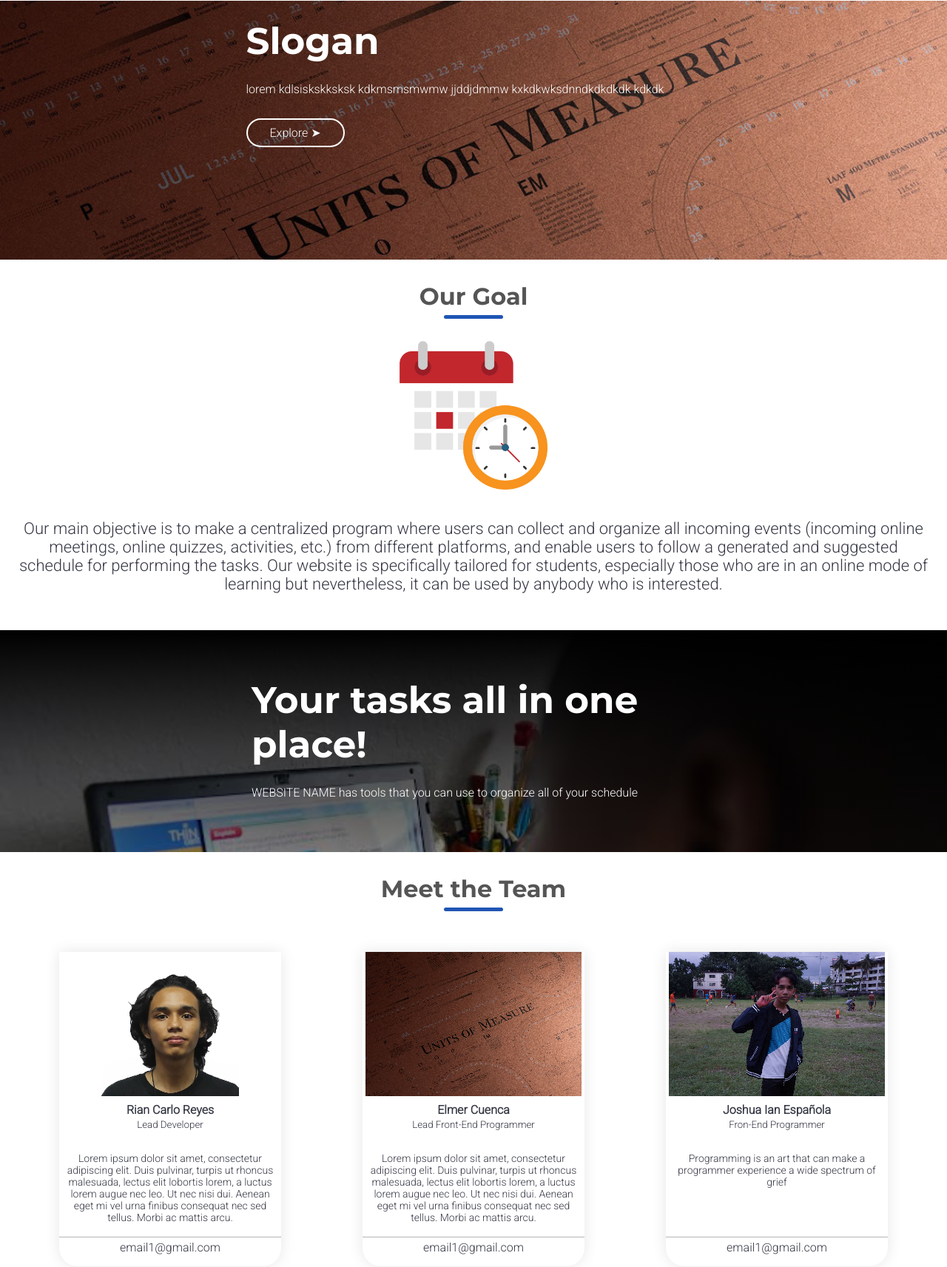
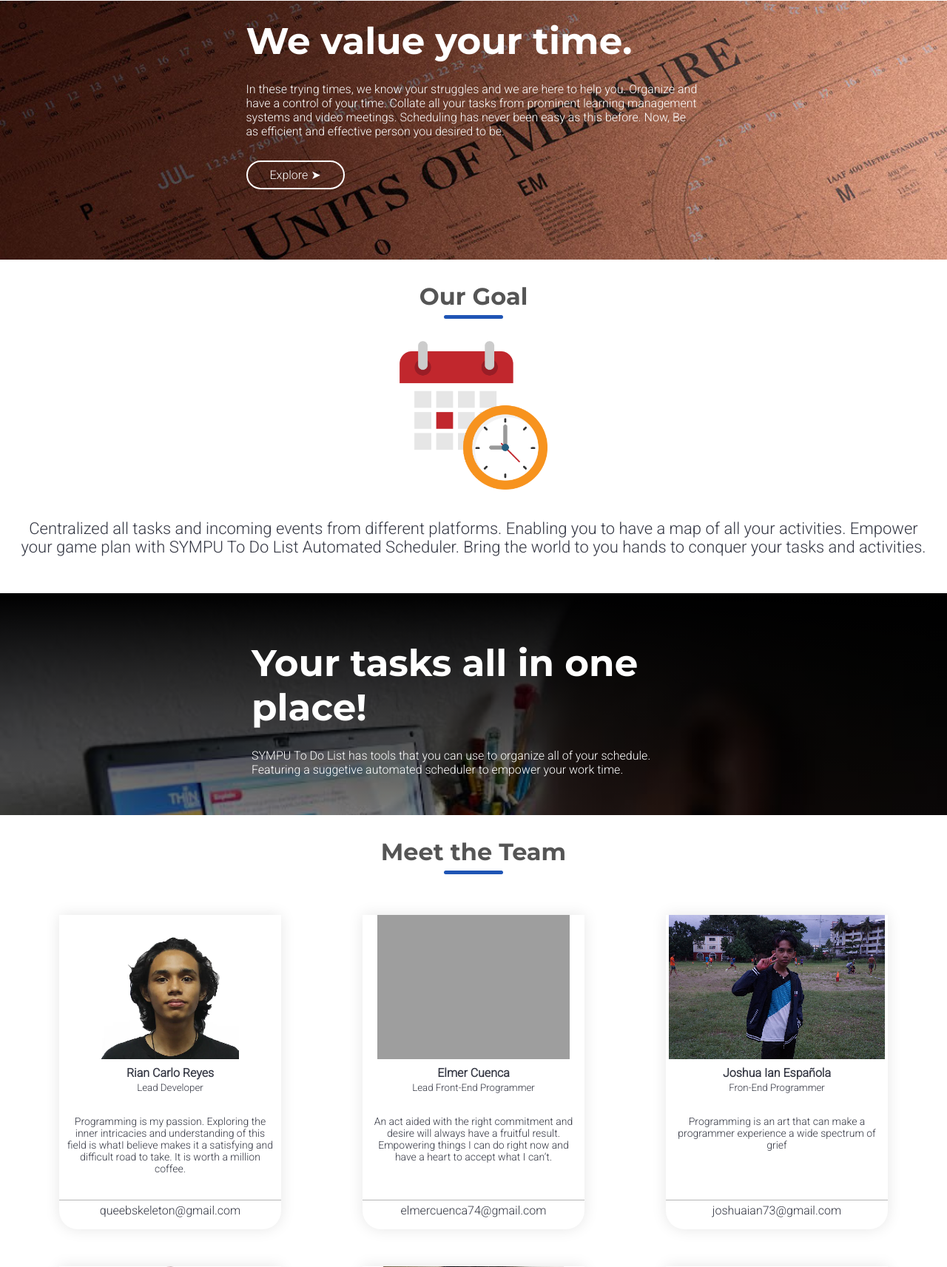
Before and after one commit to QueebSkeleton/sympu-todolist, a PHP site: page / in a window 1280 px wide. Shown: the part 119-1832 px from the top of the page at 74% size. Run offline with PHP 8.4, Linux system fonts and the light colour scheme; grey boxes are pictures that could not be loaded.

Commit message:
added bio and more descriptions

```diff
--- a/index.php
+++ b/index.php
@@ -5,7 +5,7 @@
 				<meta charset ="UTF-8">
 				<meta name="viewport" content="width=device-width, initial-scale=1.0">
 
-				<title>Landing Page</title>
+				<title> SYMPU To Do List | Scheduling Systen</title>
 
 				<link rel="stylesheet" href="style.css">
 
@@ -42,8 +42,8 @@
 					<div class="ClsContainer">
 						<div class="row">
 							<div class="col col1">
-									<h1>Slogan</h1>
-									<p>lorem kdlsiskskksksk kdkmsmsmwmw jjddjdmmw kxkdkwksdnndkdkdkdk kdkdk</p>
+									<h1>We value your time.</h1>
+									<p>In these trying times, we know your struggles and we are here to help you. Organize and have a control of your time. Collate all your tasks from prominent learning management systems and video meetings. Scheduling has never been easy as this before. Now, Be as efficient and effective person you desired to be.</p>
 
 									<a href="" class="ClsBtn">Explore &#10148;</a>
 							</div>
@@ -58,7 +58,8 @@
 								<h1 class="PTitle">Our Goal</h1>
 										<img src="images/GoalIcon.png" width="200px" class="Icon">
 								<p>
-									    Our main objective is to make a centralized program where users can collect and organize all incoming events (incoming online meetings, online quizzes, activities, etc.) from different platforms, and enable users to follow a generated and suggested schedule for performing the tasks. Our website is specifically tailored for students, especially those who are in an online mode of learning but nevertheless, it can be used by anybody who is interested.
+										Centralized all tasks and incoming events from different platforms. Enabling you to have a map of all your activities. Empower your game plan with SYMPU To Do List Automated Scheduler. Bring the world to you hands to conquer your tasks and activities.
+
 
 								</p>
 						</div>
@@ -70,7 +71,7 @@
 						<div class="row">
 							<div class="col col1">
 									<h1>Your tasks all in one place!</h1>
-									<p>WEBSITE NAME has tools that you can use to organize all of your schedule</p>
+									<p>SYMPU To Do List has tools that you can use to organize all of your schedule. Featuring a suggetive automated scheduler to empower your work time.</p>
 
 							</div>
 
@@ -99,10 +100,10 @@
 														<br>
 														<!-- quote -->
 														<div class="quote">
-														<p>Lorem ipsum dolor sit amet, consectetur adipiscing elit. Duis pulvinar, turpis ut rhoncus malesuada, lectus elit lobortis lorem, a luctus lorem augue nec leo. Ut nec nisi dui. Aenean eget mi vel urna finibus consequat nec sed tellus. Morbi ac mattis arcu. </p>
+														<p> Programming is my passion. Exploring the inner intricacies and understanding of this field is whatI believe makes it a satisfying and difficult road to take. It is worth a million coffee.</p>
 														</div>
 														<div class="InfoEmail">
-														<p>email1@gmail.com</p>
+														<p>queebskeleton@gmail.com</p>
 														</div>
 														</form>
 												</div>
@@ -112,7 +113,7 @@
 												<div class="DevCardContainer">
 														<form id="DevFront">
 														<div class="DevImg">
-																	<img src="images/CalBG.jpg">
+																	<img src="images/El.jpg">
 														</div>
 
 														<!-- Dev Name -->
@@ -123,10 +124,11 @@
 														<br>
 														<!-- quote -->
 														<div class="quote">
-														<p>Lorem ipsum dolor sit amet, consectetur adipiscing elit. Duis pulvinar, turpis ut rhoncus malesuada, lectus elit lobortis lorem, a luctus lorem augue nec leo. Ut nec nisi dui. Aenean eget mi vel urna finibus consequat nec sed tellus. Morbi ac mattis arcu. </p>
+														<p> An act aided with the right commitment and desire will always have a fruitful result. Empowering things I can do right now and have a heart to accept what I can’t. </p>
+ </p>
 														</div>
 														<div class="InfoEmail">
-														<p>email1@gmail.com</p>
+														<p>elmercuenca74@gmail.com</p>
 														</div>
 														</form>
 													</div>
@@ -150,7 +152,7 @@
 														<p>Programming is an art that can make a programmer experience a wide spectrum of grief</p>
 														</div>
 														<div class="InfoEmail">
-														<p>email1@gmail.com</p>
+														<p>joshuaian73@gmail.com</p>
 														</div>
 														</form>
 											</div>
@@ -171,10 +173,10 @@
 														<br>
 														<!-- quote -->
 														<div class="quote">
-														<p>Lorem ipsum dolor sit amet, consectetur adipiscing elit. Duis pulvinar, turpis ut rhoncus malesuada, lectus elit lobortis lorem, a luctus lorem augue nec leo. Ut nec nisi dui. Aenean eget mi vel urna finibus consequat nec sed tellus. Morbi ac mattis arcu. </p>
+														<p> Let's live surrounded by the things and people we love. Activities and teachings we value. And as a person who always chooses the best for himself. </p>
 														</div>
 														<div class="InfoEmail">
-														<p>email1@gmail.com</p>
+														<p>biswiluh@gmail.com</p>
 														</div>
 														</form>
 												</div>
@@ -195,10 +197,14 @@
 														<br>
 														<!-- quote -->
 														<div class="quote">
-														<p>Lorem ipsum dolor sit amet, consectetur adipiscing elit. Duis pulvinar, turpis ut rhoncus malesuada, lectus elit lobortis lorem, a luctus lorem augue nec leo. Ut nec nisi dui. Aenean eget mi vel urna finibus consequat nec sed tellus. Morbi ac mattis arcu. </p>
+
+														<p>
+															Only by choosing to do things without expecting anything in return can one easily determine the difference between things embedded with value and those that are not.
+														</p>
+
 														</div>
 														<div class="InfoEmail">
-														<p>email1@gmail.com</p>
+														<p>nitaantasuda@gmail.com</p>
 														</div>
 														</form>
 												</div>
@@ -219,10 +225,10 @@
 														<br>
 														<!-- quote -->
 														<div class="quote">
-														<p>Lorem ipsum dolor sit amet, consectetur adipiscing elit. Duis pulvinar, turpis ut rhoncus malesuada, lectus elit lobortis lorem, a luctus lorem augue nec leo. Ut nec nisi dui. Aenean eget mi vel urna finibus consequat nec sed tellus. Morbi ac mattis arcu. </p>
+														<p> Only do things that are worth it. Otherwise, prepare to derail yourself. A person who owns himself will not choose to waste his time on things not determined by his choices. </p>
 														</div>
 														<div class="InfoEmail">
-														<p>email1@gmail.com</p>
+														<p>abuenaventura1115@gmail.com</p>
 														</div>
 														</form>
 												</div>
```
